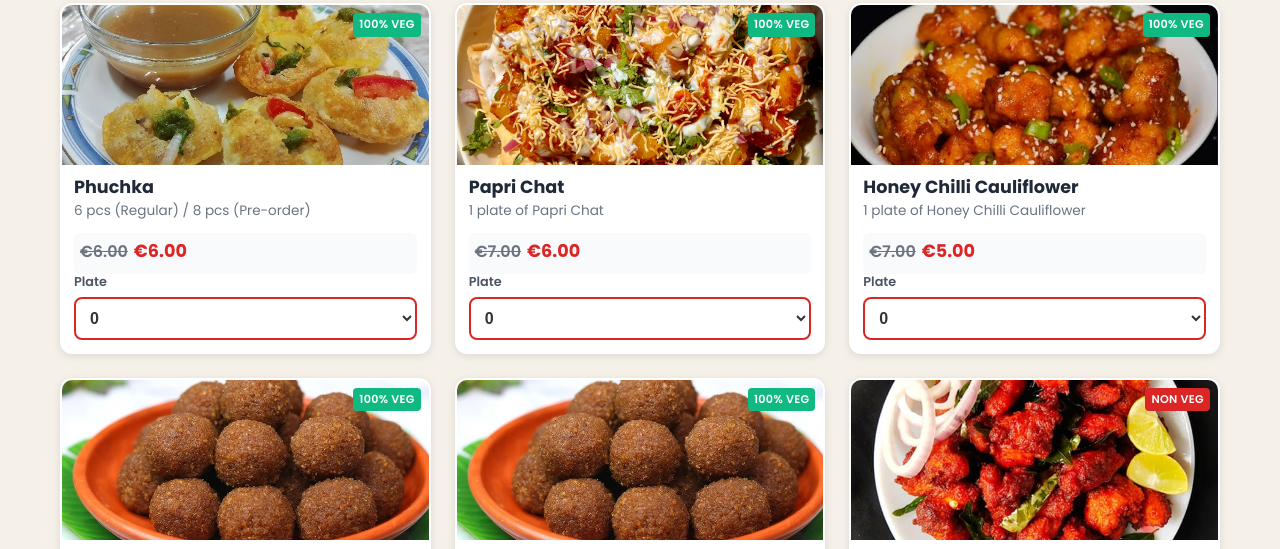
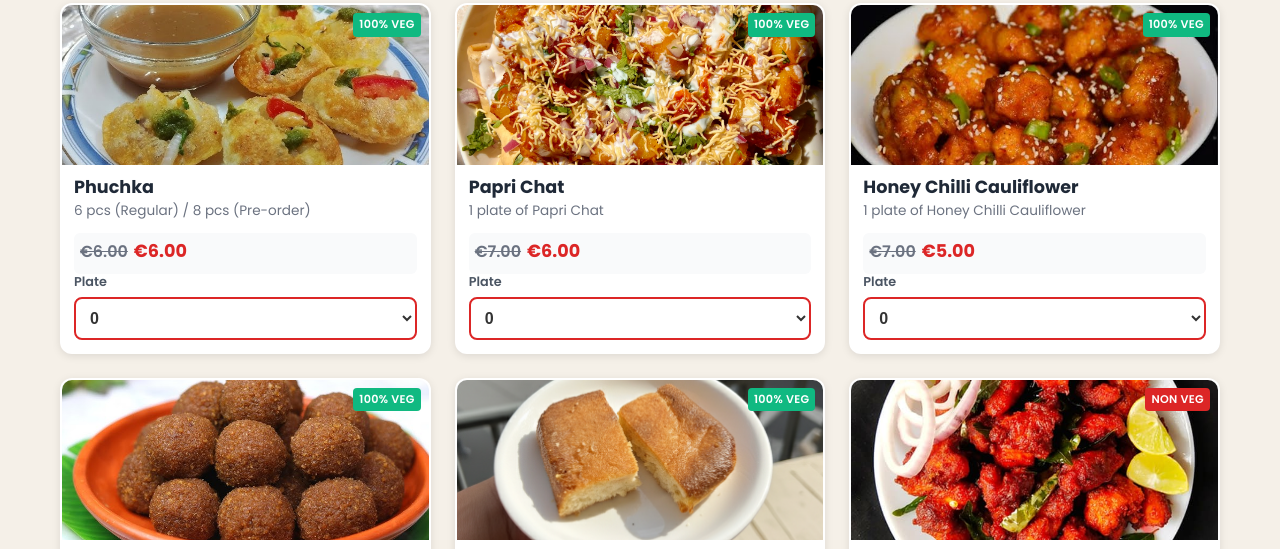
Before and after one commit to dillkhus/dillkhus.github.io, a plain HTML site: page index.html in a window 1280 px wide. Shown: the part 386-935 px from the top of the page. Drawn offline with Linux system fonts and the light colour scheme.

Commit message:
image updated

```diff
--- a/index.html
+++ b/index.html
@@ -167,7 +167,7 @@
                 <!-- Chana Pora -->
                 <div class="food-item" data-item="chana-pora" data-price="6" data-preorder-price="5" data-veg="true">
                     <div class="item-image-container">
-                        <img src="images/narkel-naru.jpg" alt="Chana Pora" class="food-image">
+                        <img src="images/chena-poda.png" alt="Chana Pora" class="food-image">
                         <div class="dietary-indicator veg">100% VEG</div>
                     </div>
                     <div class="item-content">
```
Also changed, not shown: images/chena-poda.png (added).
